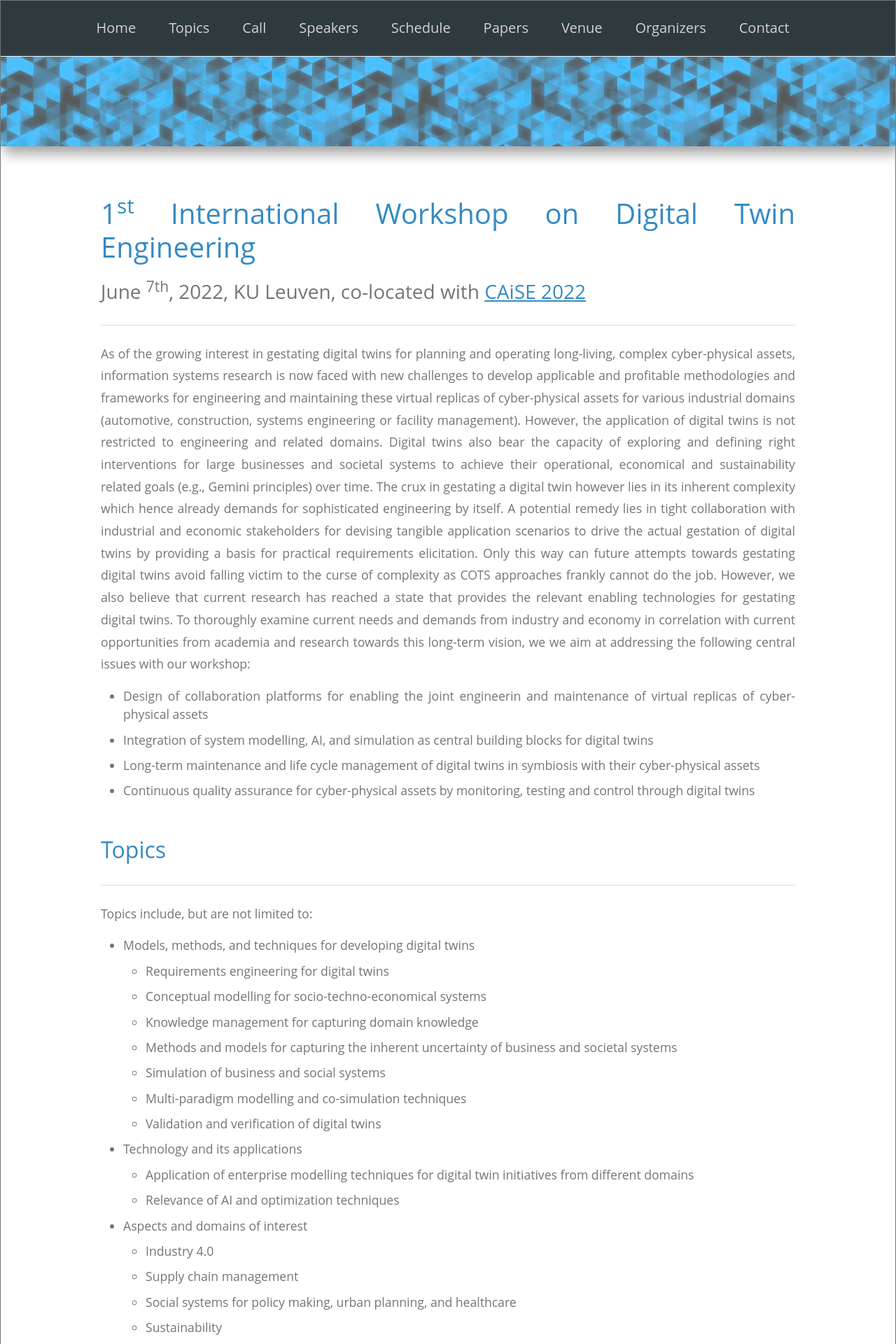
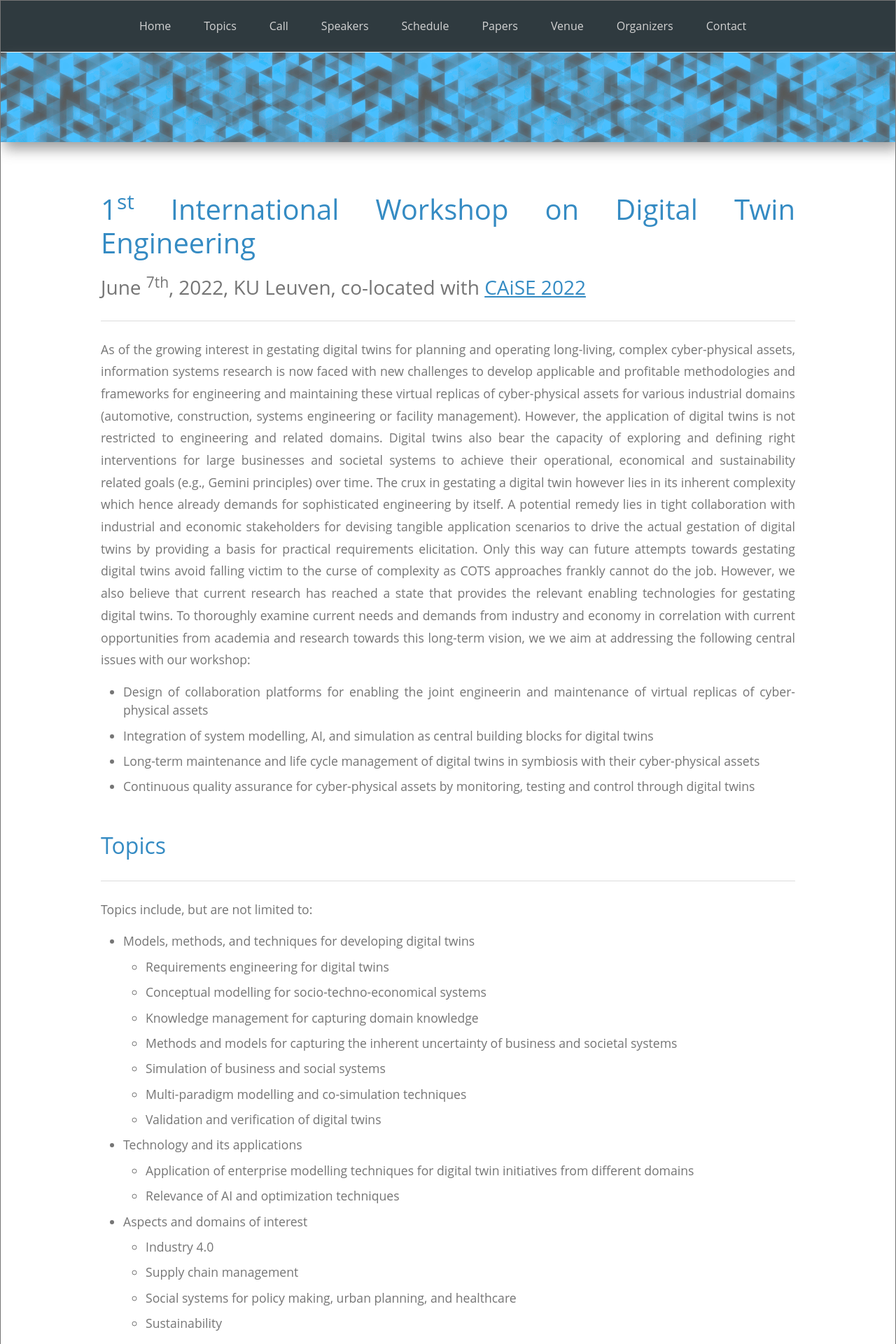
Before and after one commit to thedude81/dtworkshop, a Jekyll site: the page built from index.html, in a window 1280 px wide. Shown: the top 1920 px of the page at 70% size. Built offline with Jekyll 4.4.1, drawn with Linux system fonts in a browser that asks for light colours.

Commit message:
Update main.scss
font size nav bar

```diff
--- a/_sass/main.scss
+++ b/_sass/main.scss
@@ -52,7 +52,7 @@ body {
 	padding-right: 15px;
 	margin-right: 1rem;
 	margin-left: 1rem;
-	font-size: 1.25rem;
+	font-size: medium;
 	text-decoration: none;
 	white-space: nowrap;
   }
```
